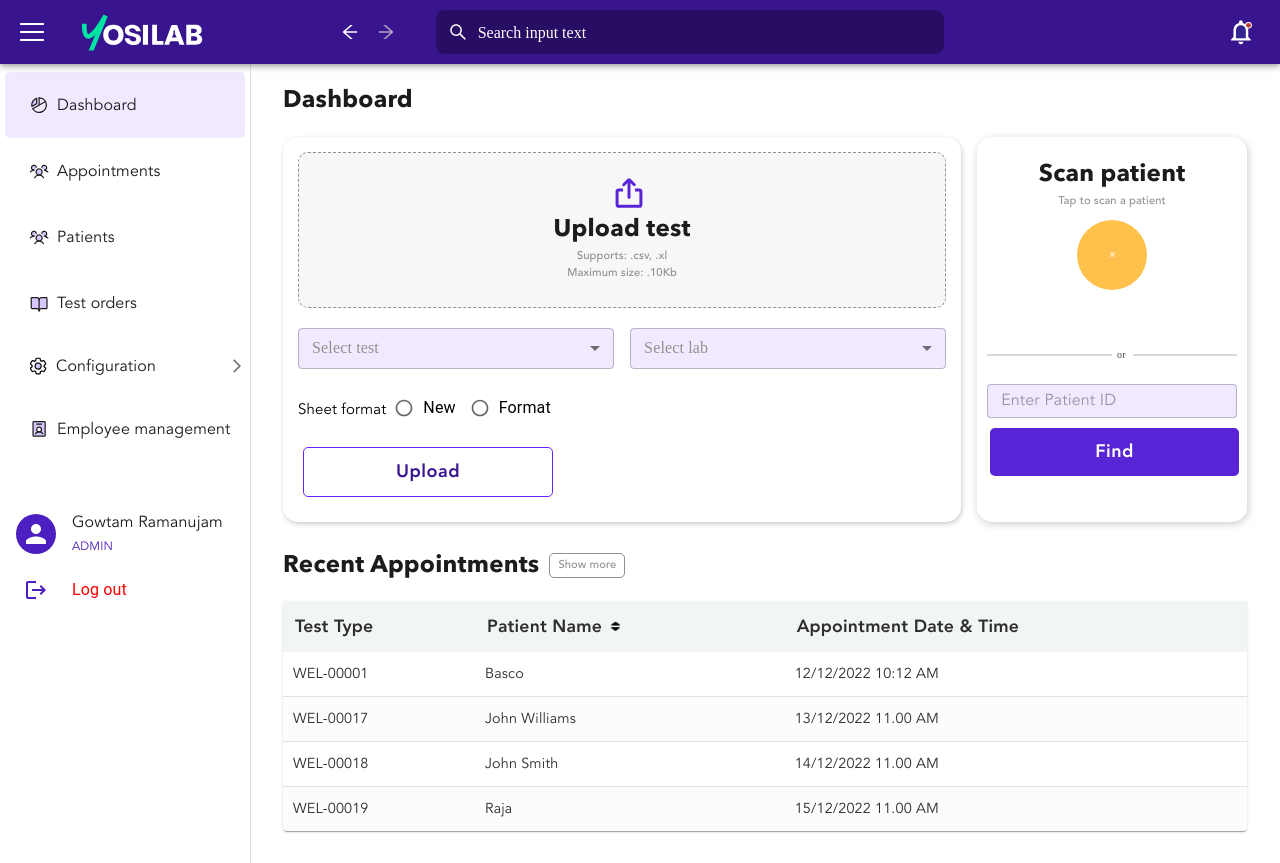
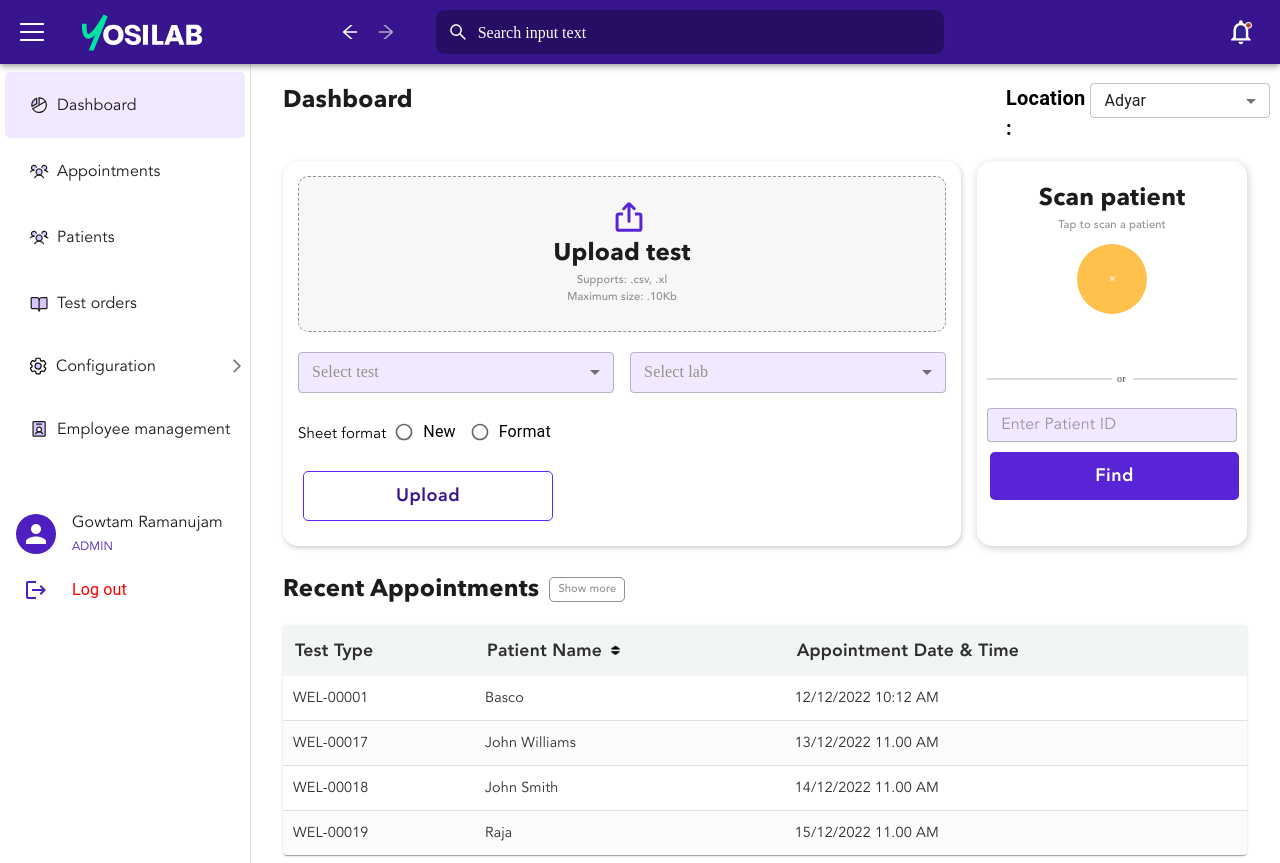
Before and after one commit to balasabi/yosi, a Next.js app: page /dashboard in a window 1280 px wide. Before the commit the page ends 839 px from the top, so only its background shows below. Built offline with nearby package versions, Linux system fonts and the light colour scheme.

Commit message:
code added

```diff
--- a/src/helpers/pages.js
+++ b/src/helpers/pages.js
@@ -8,6 +8,9 @@ import Setting from '../../public/Images/svg/CarbonSettings.svg';
 import IdentificationBadge from '../../public/Images/IdentificationBadge.png';
 import UsersThree from '../../public/Images/svg/UsersThree.svg';
 import IdentificationCard from '../../public/Images/svg/IdentificationBadge.svg';
+import PublicIcon from '@mui/icons-material/Public';
+import BiotechIcon from '@mui/icons-material/Biotech';
+import LocationOnIcon from '@mui/icons-material/LocationOn';
 
 export const sideMenu = [
     {
@@ -56,10 +59,22 @@ export const sideMenu = [
         name: "Configuration",
         menuIcon: <Image src={Setting} alt={"setting"} width={20} height={20} />,
         url: '/configure',
-        pages: [{ title: "Country", menuIcon: <Image src={Setting} alt={"setting"} width={20} height={20} />, url: '/configure' },
-        { title: "Test", menuIcon: <Image src={Setting} alt={"setting"} width={20} height={20} />, url: '/configure/test-configure' },
-        { title: "Location", menuIcon: <Image src={Location} alt={"location"} width={18} height={21} />, url: '/locations' },
-        { title: "Test Combo", menuIcon: <Image src={Setting} alt={"setting"} width={20} height={20} />, url: '/configure/test-combo' },
+        pages: [{ title: "Country", menuIcon:
+        <PublicIcon color='primary' sx={{ fontSize: 20 }}/>
+        // <Image src={Setting} alt={"setting"} width={20} height={20} />
+        , url: '/configure' },
+        { title: "Test", menuIcon:
+        <BiotechIcon color='primary' sx={{ fontSize: 22 }}/>,
+        // <Image src={Setting} alt={"setting"} width={20} height={20} />,
+         url: '/configure/test-configure' },
+        { title: "Location", menuIcon:
+        <LocationOnIcon color='primary' sx={{ fontSize: 22 }}/>,
+        // <Image src={Location} alt={"location"} width={18} height={21} />,
+         url: '/locations' },
+        { title: "Test Combo", menuIcon:
+        <BiotechIcon color='primary' sx={{ fontSize: 22 }}/>,
+        // <Image src={Setting} alt={"setting"} width={20} height={20} />,
+         url: '/configure/test-combo' },
     ]
     },
     {
--- a/src/pages/locations/view-location.js
+++ b/src/pages/locations/view-location.js
@@ -1,3 +1,4 @@
-import ViewLocation from '../../screens/Locations/viewLocation';
+
+import ViewLocation from '../../screens/Locations/ViewLocation';
 ViewLocation.layout = "admin";
 export default ViewLocation;
--- a/src/screens/Configure/TestType.js
+++ b/src/screens/Configure/TestType.js
@@ -252,7 +252,7 @@ function TestType(props) {
                             </Grid>
                         ) :
                             <Grid item xs={12}>
-                                <Typography style={{ fontSize: "16px", color: "grey", textAlign: "center", marginTop: "10px" }}>No {state.selectedStatus} records available</Typography>
+                                <Typography style={{ fontSize: "16px", color: "grey", textAlign: "center", marginTop: "10px" }}>No records available</Typography>
                             </Grid>
                         }
                     </Grid>
--- a/src/screens/Dashboard/index.js
+++ b/src/screens/Dashboard/index.js
@@ -45,6 +45,8 @@ const StyledTableRow = styled(TableRow)(({ theme }) => ({
 
 function Dashboard(props) {
     const test_type = useSelector(state => state.testTypeReducer.test_type);
+    const locations = useSelector(state => state.locationReducer.location);
+
     const [state, setState] = useState({
         isClickCheckBox: false,
         selectedPatients: [],
@@ -52,6 +54,7 @@ function Dashboard(props) {
         lab: "",
         data: "",
         isClick: false,
+        location:"Adyar",
         useMoreUserTest: [
             { "id": 1, "testId": "WEL-00001", "patientName": "Basco", "testType": "Insurance CAB Test", "collectionDate": "12/12/2022 10:12 AM", "tubeNumber": "T00001", "result": "Negative", "analysis": "Result unavailable " },
             { "id": 2, "testId": "WEL-00017", "patientName": "John Williams ", "testType": "Insurance CRAB test", "collectionDate": "13/12/2022 11.00 AM", "tubeNumber": "T00012", "result": "Negative", "analysis": "result available" },
@@ -125,17 +128,38 @@ function Dashboard(props) {
         setState({ ...state, data: file })
     }
 
+    const handleChange = (event) => {
+        setState({...state, location:event.target.value});
+      };
+
     let testList = state.isClick ? state.useMoreUserTest : state.useMoreUserTest.slice(0, 4)
     return (
         <>
             <Grid container spacing={2}>
-                <Grid item xs={12}>
+                <Grid item xs={12} style={{ display: "flex" }}>
+                    <Grid item xs={9}>
                         <Typography className='header'>Dashboard</Typography>
+                    </Grid>
+                    <Grid item xs={3} style={{ display: "flex" }}>
+                        <Typography style={{ fontWeight: "bold", fontSize: "20px", marginRight:"5px" }}>Location :</Typography>
+                        <Select
+                        sx={{minWidth:180, height:35}}
+                            labelId="demo-simple-select-label"
+                            id="demo-simple-select"
+                            value={state.location}
+                            onChange={(event)=>handleChange(event)}
+                        >
+                            {!!locations && locations.map((item,index)=>
+                            <MenuItem  key={index.toString()}value={item.location}>{item.location}</MenuItem>
+                            )}
+                        </Select>
+                    </Grid>
+
                 </Grid>
                 <Grid item xs={8.5}>
                     <Grid container style={{ boxShadow: '1px 2px 5px rgb(0 0 0 / 20%)', marginTop: "2px", padding: "15px", borderRadius: "15px" }}>
                         <Grid item xs={12} style={{ border: "1px dashed #998E8A", borderRadius: "10px", display: "flex", flexDirection: "column", justifyContent: "center", alignItems: "center", padding: "25px", background: '#F7F7F7' }}>
-                            <div style={{ backgroundColor: '#F7F7F7'}}
+                            <div style={{ backgroundColor: '#F7F7F7' }}
                                 onDragOver={(e) => dragOver(e)}
                                 onDragEnter={(e) => dragEnter(e)}
                                 onDragLeave={(e) => dragLeave(e)}
@@ -149,18 +173,18 @@ function Dashboard(props) {
                                         multiple
                                         onChange={(e) => fileHandler(e)}
                                     />
-                                    <label htmlFor="text-button-file2" style={{cursor:"pointer"}}>
+                                    <label htmlFor="text-button-file2" style={{ cursor: "pointer" }}>
                                         {!isDragActive &&
                                             <Image src={Upload} alt='upload' width={30} height={30} style={{ marginLeft: "60px" }} />}
                                     </label>
                                 </div>
                                 <Typography className='header'>{state.data === "" ? "Upload test" : state.data.name}{state.data !== "" && <MdDelete style={{ color: "red", marginTop: "10px", cursor: "pointer" }} onClick={() => setState({ ...state, data: "" })} />}</Typography>
-                                { state.data === "" ?
+                                {state.data === "" ?
                                     <>
                                         <Typography className='miniLiteText' textAlign={"center"}>Supports: .csv, .xl</Typography>
                                         <Typography className='miniLiteText' textAlign={"center"}>Maximum size: .10Kb</Typography>
                                     </>
-                                        : "" }
+                                    : ""}
                             </div>
                         </Grid>
                         <Grid container spacing={2}>
@@ -223,7 +247,7 @@ function Dashboard(props) {
                                 <Image src={Barcode} alt='Vector' width={"5vw"} height={"5vh"} />
                             </div>
                         </Grid>
-                        <Grid container style={{ display: "flex", flexDirection: "row", alignItems: "center", }}>
+                        <Grid container style={{ display: "flex", flexDirection: "row", alignItems: "center" }}>
                             <Grid item xs={6} style={{ border: "1px solid #D9D9D9" }} />
                             <Grid item xs={1}>
                                 <Typography style={{ marginLeft: "5px", marginRight: "5px", fontSize: "10px", fontFamily: "Avenir-Book-Book", fontStyle: "normal", lineHeight: "24px", color: "#474747" }} >or</Typography>
--- a/src/screens/Locations/viewLocation.js
+++ b/src/screens/Locations/viewLocation.js
@@ -1,4 +1,3 @@
-
 import React, { useState } from 'react';
 import { Grid, Typography } from '@mui/material';
 import { useSelector } from 'react-redux';
--- a/src/screens/UserManagement/AddUser.js
+++ b/src/screens/UserManagement/AddUser.js
@@ -106,7 +106,7 @@ function AddUser(props) {
                 <Grid item xs={12}>
                     <Grid container spacing={3}>
                         <Grid item xs={12}>
-                            <Typography style={{ color: '#6425FE' }}>User information</Typography>
+                            <Typography style={{ color: '#6425FE' }}>User Information</Typography>
                         </Grid>
                         <Grid item xs={6}>
                             <Select size='small'
--- a/src/store/reducers/locationReducer.js
+++ b/src/store/reducers/locationReducer.js
@@ -5,7 +5,7 @@ const initialState = {
        {
             id:1,
             location_code:"VLCY",
-            location: "Velacherry",
+            location: "Velachery",
             status: "Active",
             lab_name: "Yosi Lab",
             lab_code:"YL001",
--- a/src/theme/palette.js
+++ b/src/theme/palette.js
@@ -11,5 +11,8 @@ const palette = {
     dark: '#C54800',
     contrastText: '#000',
   },
+  success: {
+    main: '#D7C7FF',
+  }
 };
 export default palette;
```
Also changed, not shown: 1 other file (tests, documents, lock files or other folders). Lines whose indentation alone changed are shown as unchanged.
